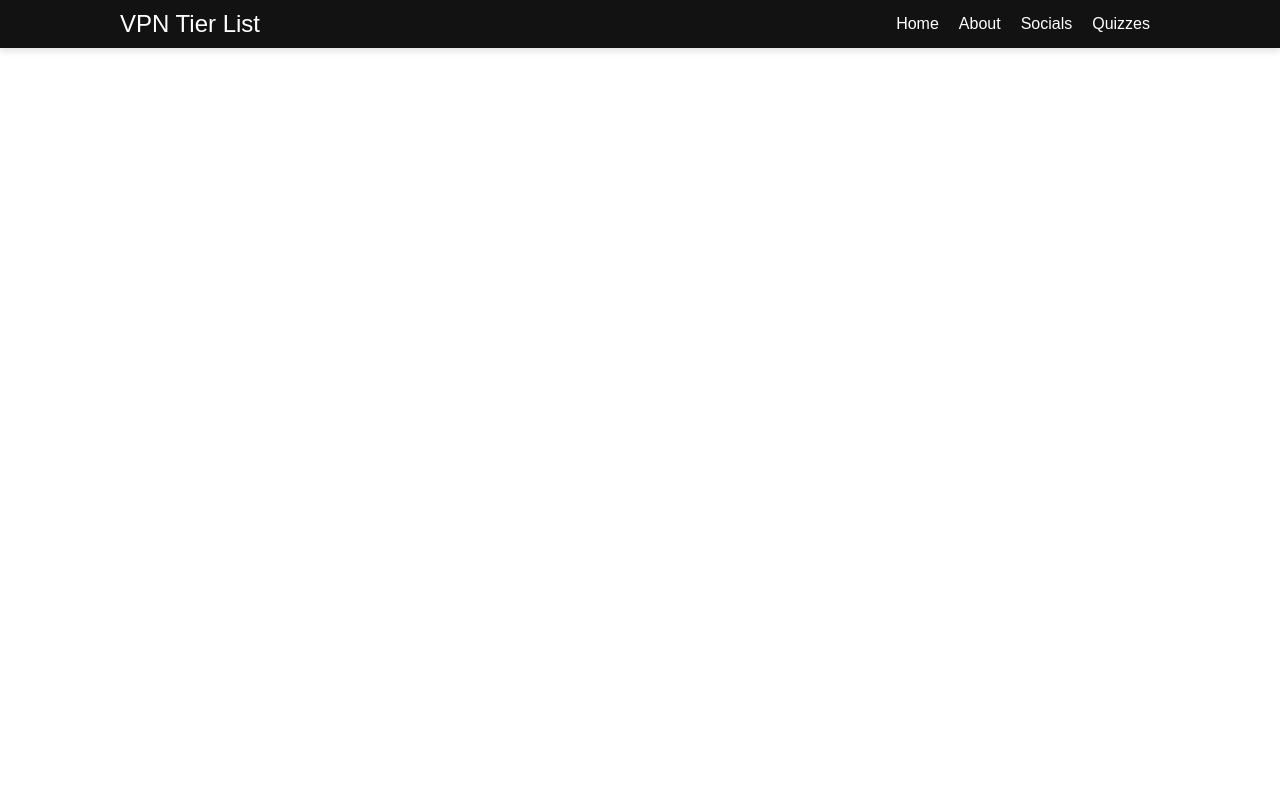
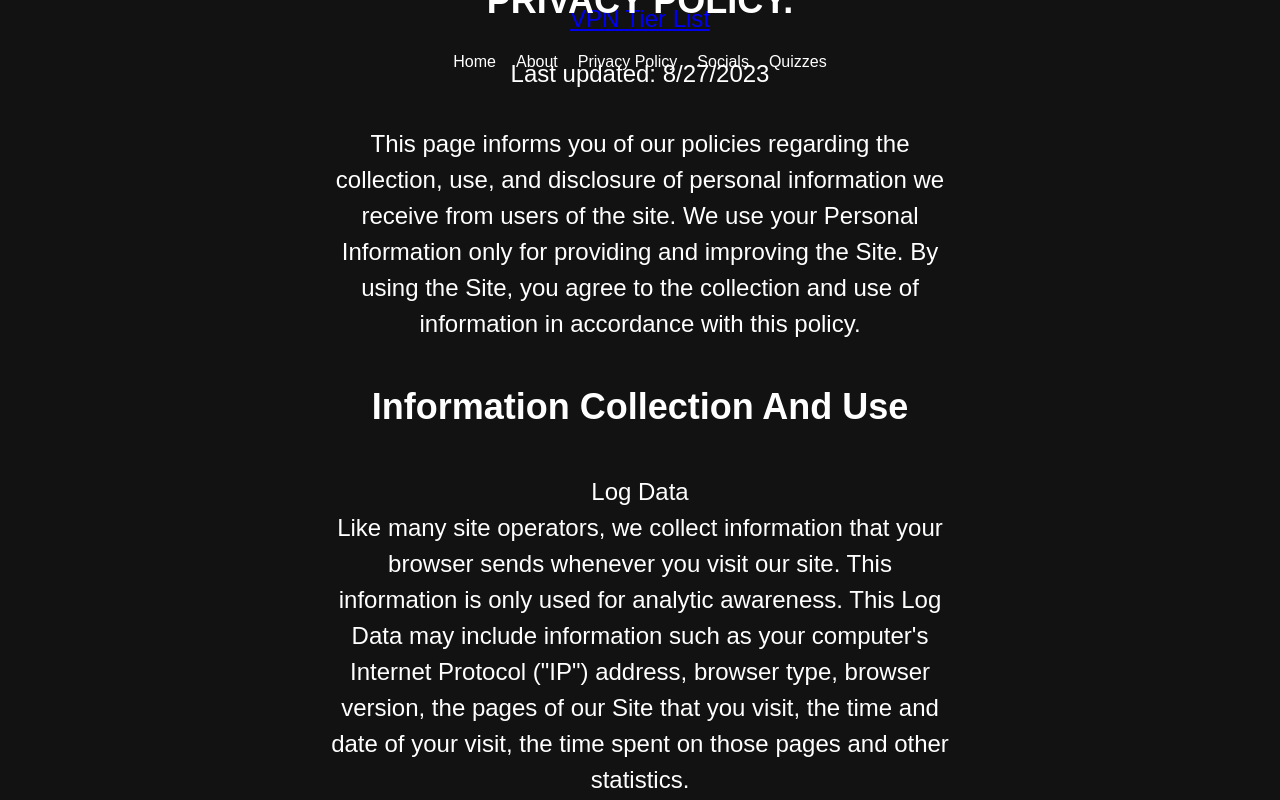
Before and after one commit to Thymester/vpntierlist, a React (Create React App) app: page /privacy-policy in a window 1280 px wide. Shown: the top 800 px of the page. Built offline with nearby package versions, Linux system fonts and the light colour scheme.

Commit message:
Add files via upload

```diff
--- a/src/App.js
+++ b/src/App.js
@@ -3,6 +3,7 @@ import { BrowserRouter as Router, Routes, Route } from 'react-router-dom';
 import Header from './components/Header';
 import TierList from './components/TierList';
 import About from './components/About';
+import PrivacyPolicy from './components/PrivacyPolicy';
 import './App.css';
 
 const App = () => {return (
@@ -13,6 +14,7 @@ const App = () => {return (
           <Routes>
             <Route path="/" element={<TierList />} />
             <Route path="/about" element={<About />} />
+            <Route path="/privacy-policy" element={<PrivacyPolicy />} />
           </Routes>
         </div>
       </div>
--- a/src/components/Header.css
+++ b/src/components/Header.css
@@ -1,40 +1,38 @@
 .header {
   display: flex;
-  justify-content: space-between;
+  flex-direction: column;
+  justify-content: center;
   align-items: center;
   background-color: #121212;
   color: #ffffff;
-  padding: 10px 120px;
+  padding: 5px 10px;
   box-shadow: 0px 4px 6px rgba(0, 0, 0, 0.1);
 }
 
 .header-title {
-  display: flex;
-  align-items: center;
-}
-
-.header-title a {
   font-size: 24px;
-  color: #ffffff;
-  text-decoration: none;
+  margin-bottom: 5px;
 }
 
 .header-links {
   display: flex;
+  flex-direction: flex;
+  padding: 5px;
   align-items: center;
 }
 
 .header-links a {
-  margin: 0 10px;
+  margin: 5px 0;
   color: #ffffff;
+  padding: 5px 10px;
   text-decoration: none;
 }
 
 .header-dropdown {
   position: relative;
   cursor: pointer;
+  padding: 5px 10px;
   color: #ffffff;
-  margin: 0 10px;
 }
 
 .header-dropdown-content {
--- a/src/components/Header.js
+++ b/src/components/Header.js
@@ -11,6 +11,7 @@ const Header = () => {
       <div className="header-links">
         <Link to="/">Home</Link>
         <Link to="/about">About</Link>
+        <Link to="/privacy-policy">Privacy Policy</Link>
         <div className="header-dropdown">
           Socials
           <div className="header-dropdown-content">
--- /dev/null
+++ b/src/components/PrivacyPolicy.css
@@ -0,0 +1,27 @@
+.privacy-policy {
+    display: flex;
+    flex-direction: column;
+    justify-content: center;
+    align-items: center;
+    height: 100vh;
+    padding: 20px;
+    background-color: #121212;
+    color: #fff;
+  }
+
+  .privacy-policy h1,
+  .privacy-policy h2,
+  .privacy-policy h3 {
+    font-size: 36px;
+    margin-top: 20px;
+    max-width: 50%;
+    text-align: center;
+  }
+
+  .privacy-policy p {
+    max-width: 50%;
+    font-size: 24px;
+    margin-top: 10px;
+    line-height: 1.5;
+    text-align: center;
+  }
--- /dev/null
+++ b/src/components/PrivacyPolicy.js
@@ -0,0 +1,24 @@
+import React from 'react';
+import './PrivacyPolicy.css';
+
+const PrivacyPolicy = () => {
+    return (
+        <div className="privacy-policy">
+            <h1>PRIVACY POLICY.</h1>
+            <p>Last updated: 8/27/2023</p>
+            <p>This page informs you of our policies regarding the collection, use, and disclosure of personal information we receive from users of the site.
+                We use your Personal Information only for providing and improving the Site. By using the Site, you
+                agree to the collection and use of information in accordance with this policy.</p>
+            <h3>Information Collection And Use</h3>
+            <p>Log Data <br />
+                Like many site operators, we collect information that your browser sends whenever you visit our site. This information is only used for analytic awareness.
+                This Log Data may include information such as your computer's Internet Protocol ("IP") address,
+                browser type, browser version, the pages of our Site that you visit, the time and date of your visit,
+                the time spent on those pages and other statistics.</p>
+            <h3>AFFILIATE DISCLOSURE</h3>
+            <p>When you click on links on the website, I make generate a commission. None of the reviews are paid for beforehand, and every VPN review is objective. </p>
+        </div>
+    );
+}
+
+export default PrivacyPolicy;
```
